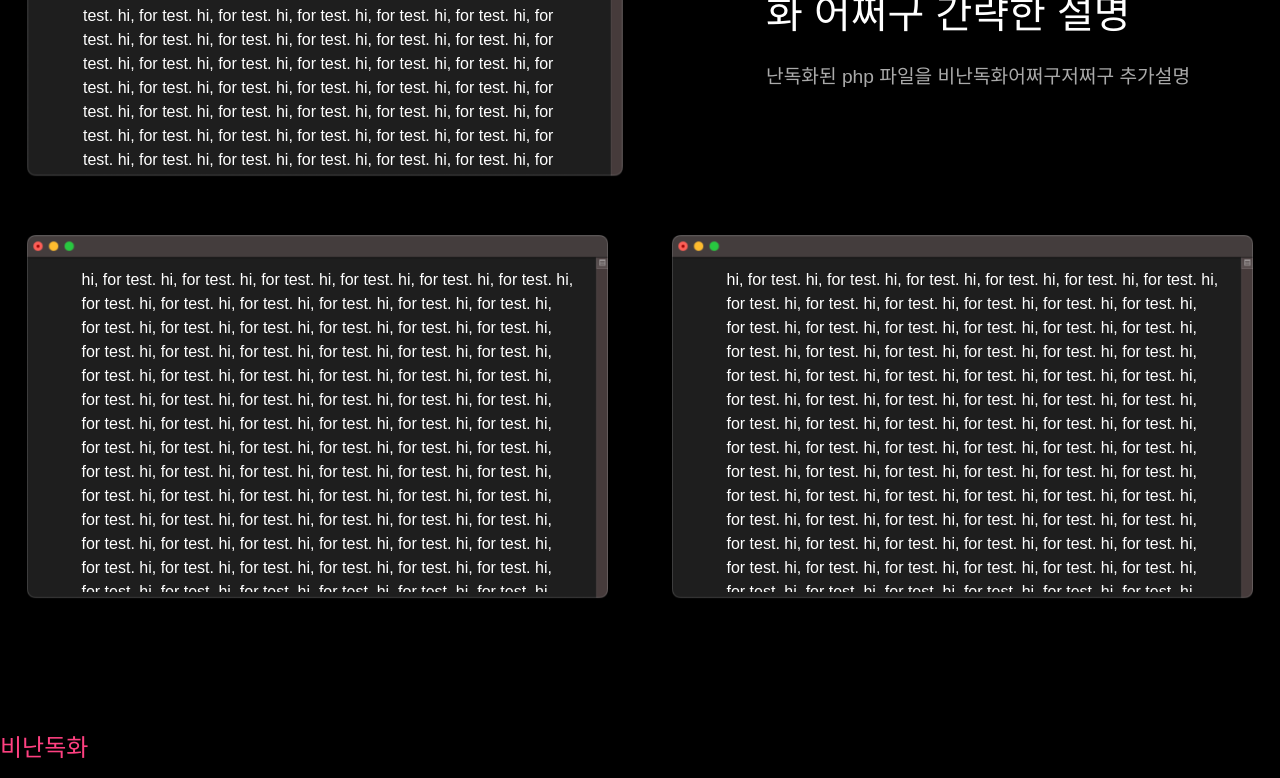
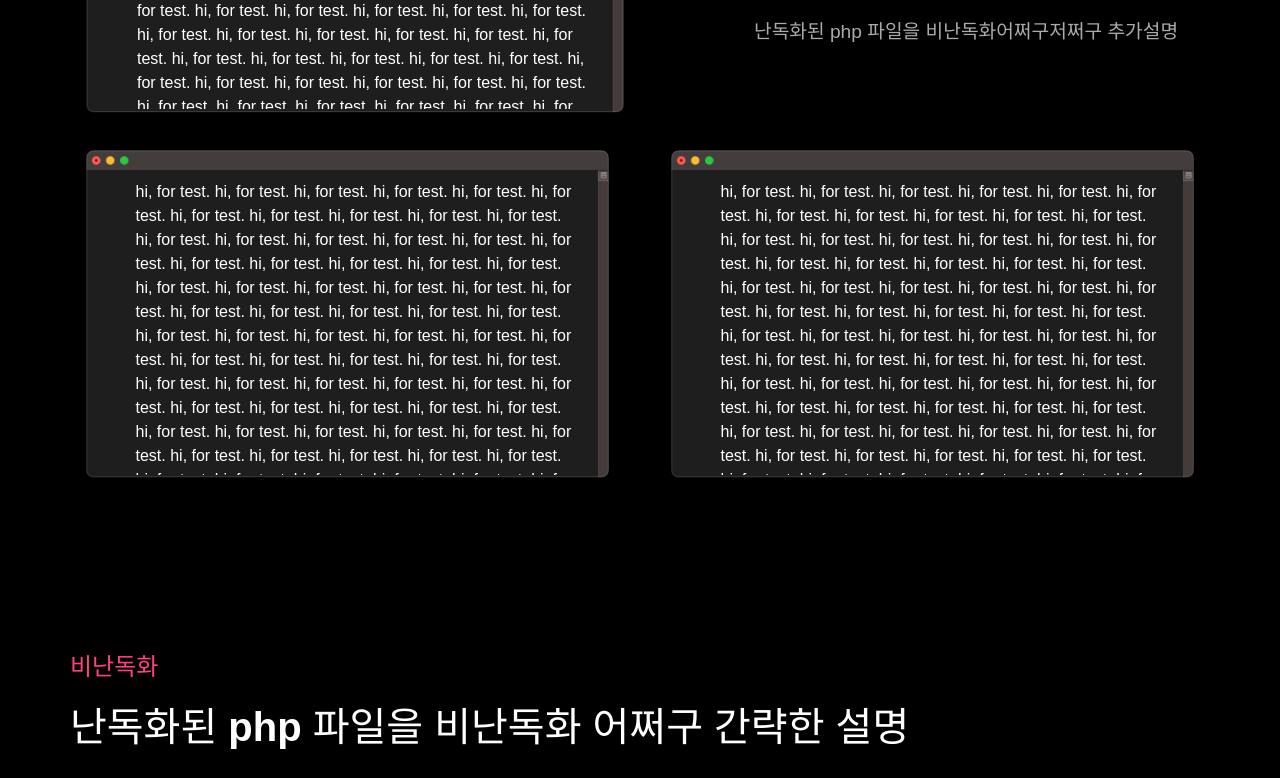
Before and after one commit to PNU-moonjigi/moonjigi-fe, a React (Vite) app: page /process in a window 1280 px wide. Shown: the part 1280-2058 px from the top of the page. Built offline with nearby package versions, Linux system fonts and the light colour scheme.

Commit message:
chore: 과정 페이지 양옆에 padding

```diff
--- a/src/page/Process/index.module.scss
+++ b/src/page/Process/index.module.scss
@@ -1,5 +1,5 @@
 .container {
-  margin-top: 100px;
+  margin-top: 150px;
   margin-bottom: 100px;
   height: auto;
 }
@@ -11,7 +11,7 @@
   width: 100%;
   justify-content: space-between;
   text-align: left;
-  padding: 10px;
+  padding: 0 70px;
   gap: 30px;
   background-color: #000;
   color: white;
@@ -19,6 +19,7 @@
 
 .mainSection {
   text-align: left;
+  padding: 0 70px;
 }
 
 .descriptionSide {
```
